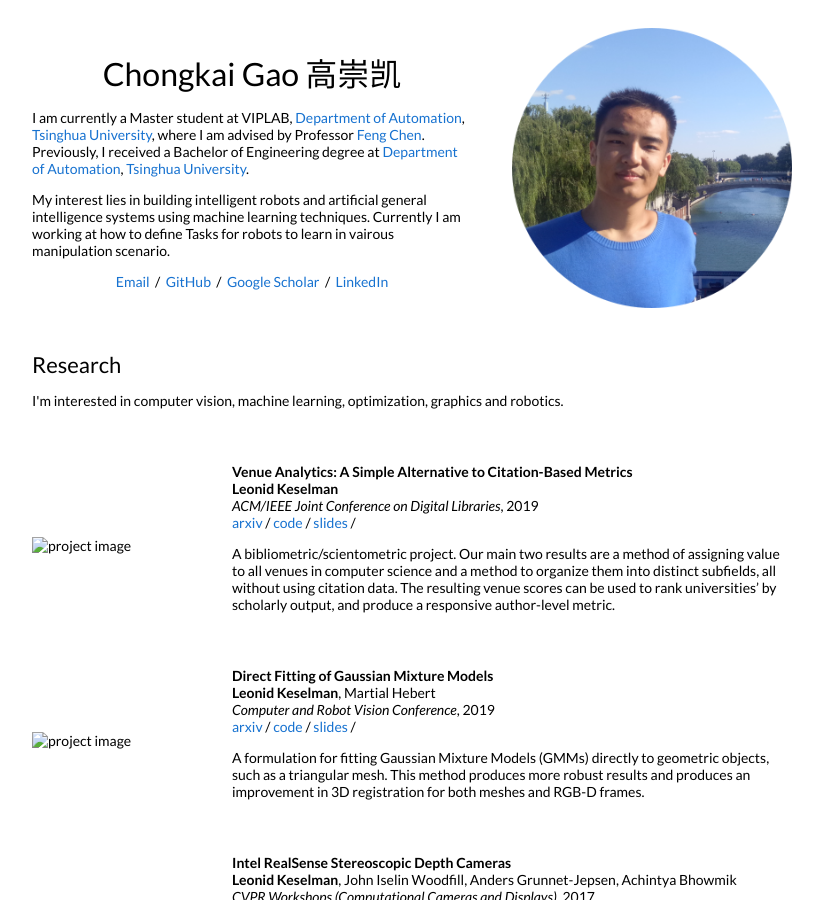
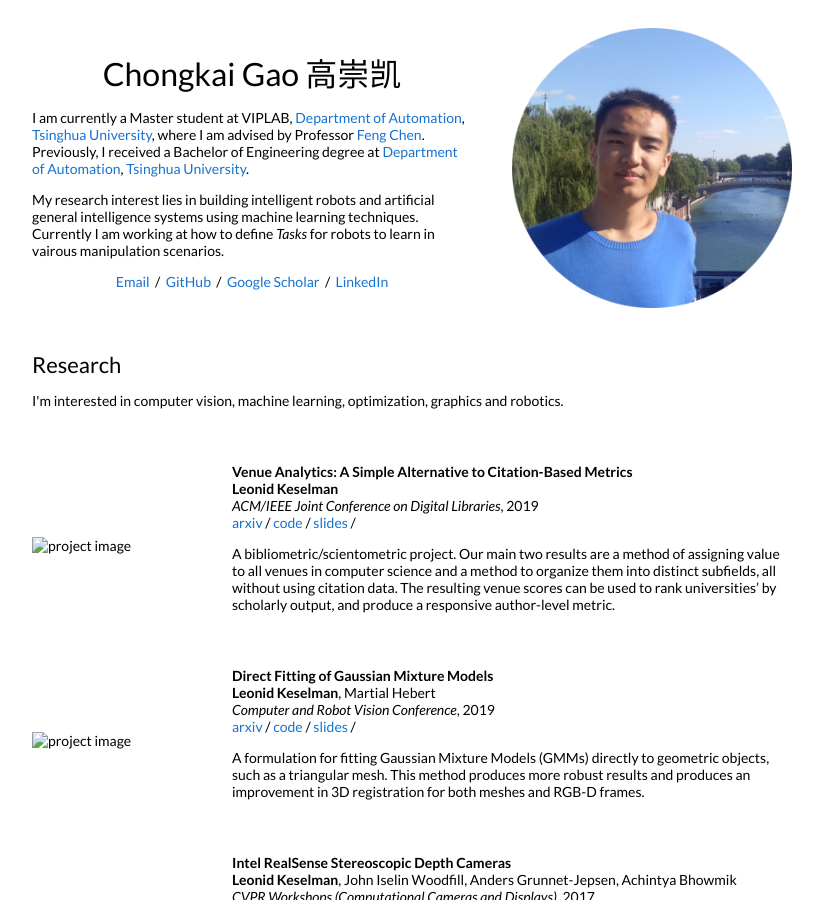
Before and after one commit to HeegerGao/HeegerGao.github.io, a Jekyll site: the page built from _posts/2019-06-02-venue.markdown, in a window 1280 px wide and 900 px high. Shown: the whole window, without its empty margins (228-1051 px from the left). Built offline with Jekyll 4.4.1, drawn with Linux system fonts in a browser that asks for light colours.

Commit message:
Update default.html

```diff
--- a/_layouts/default.html
+++ b/_layouts/default.html
@@ -30,7 +30,7 @@
               <p>I am currently a Master student at VIPLAB, <a href="http://www.au.tsinghua.edu.cn/">Department of Automation</a>, <a href="https://www.tsinghua.edu.cn/">Tsinghua University</a>, where I am advised by Professor <a href="http://www.au.tsinghua.edu.cn/info/1080/1658.htm">Feng Chen</a>. Previously, I received a Bachelor of Engineering degree at <a href="http://www.au.tsinghua.edu.cn/">Department of Automation</a>, <a href="https://www.tsinghua.edu.cn/">Tsinghua University</a>.
               </p>
               <p>
-                My interest lies in building intelligent robots and artificial general intelligence systems using machine learning techniques. Currently I am working at how to define Tasks for robots to learn in vairous manipulation scenario.
+                My research interest lies in building intelligent robots and artificial general intelligence systems using machine learning techniques. Currently I am working at how to define <i>Tasks</i> for robots to learn in vairous manipulation scenarios.
               </p>
               <p style="text-align:center">
                 <a target="_blank" href="chongkaigao@163.com"> Email</a> &nbsp;/&nbsp;
```
